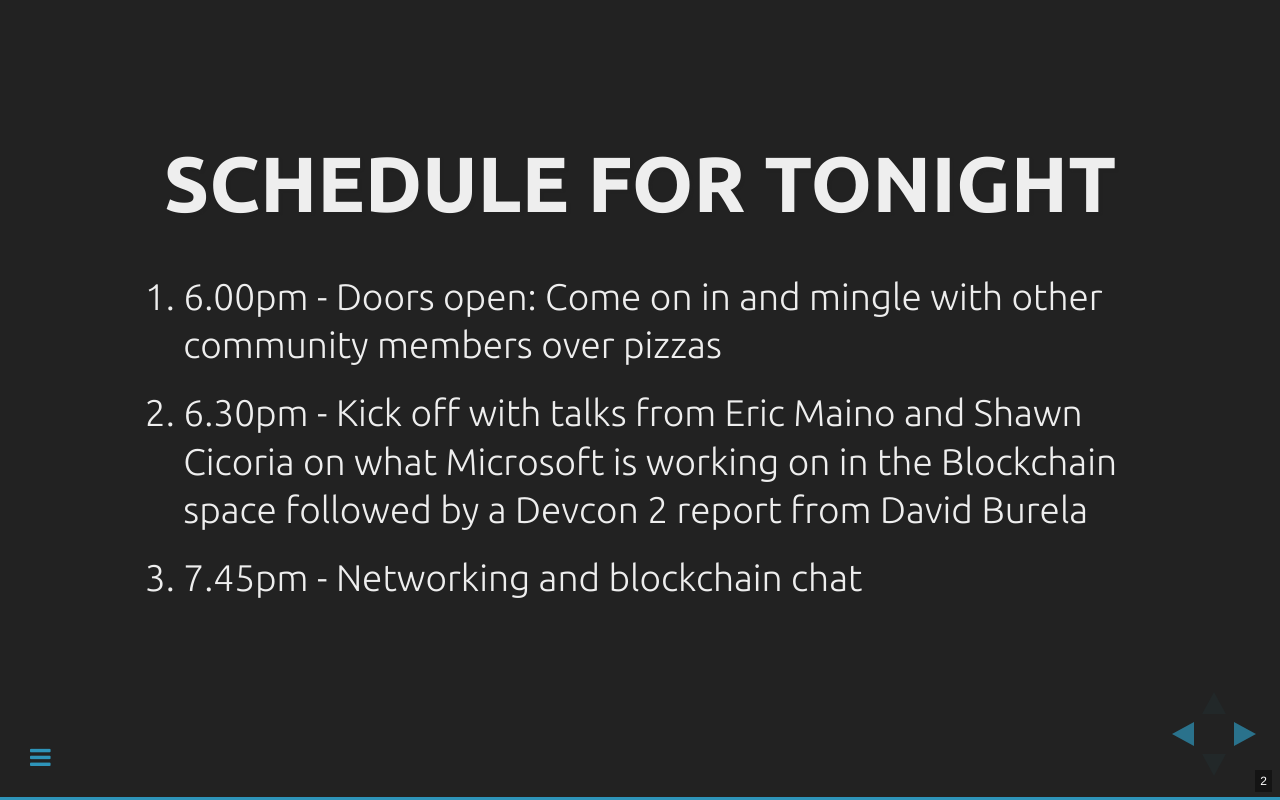
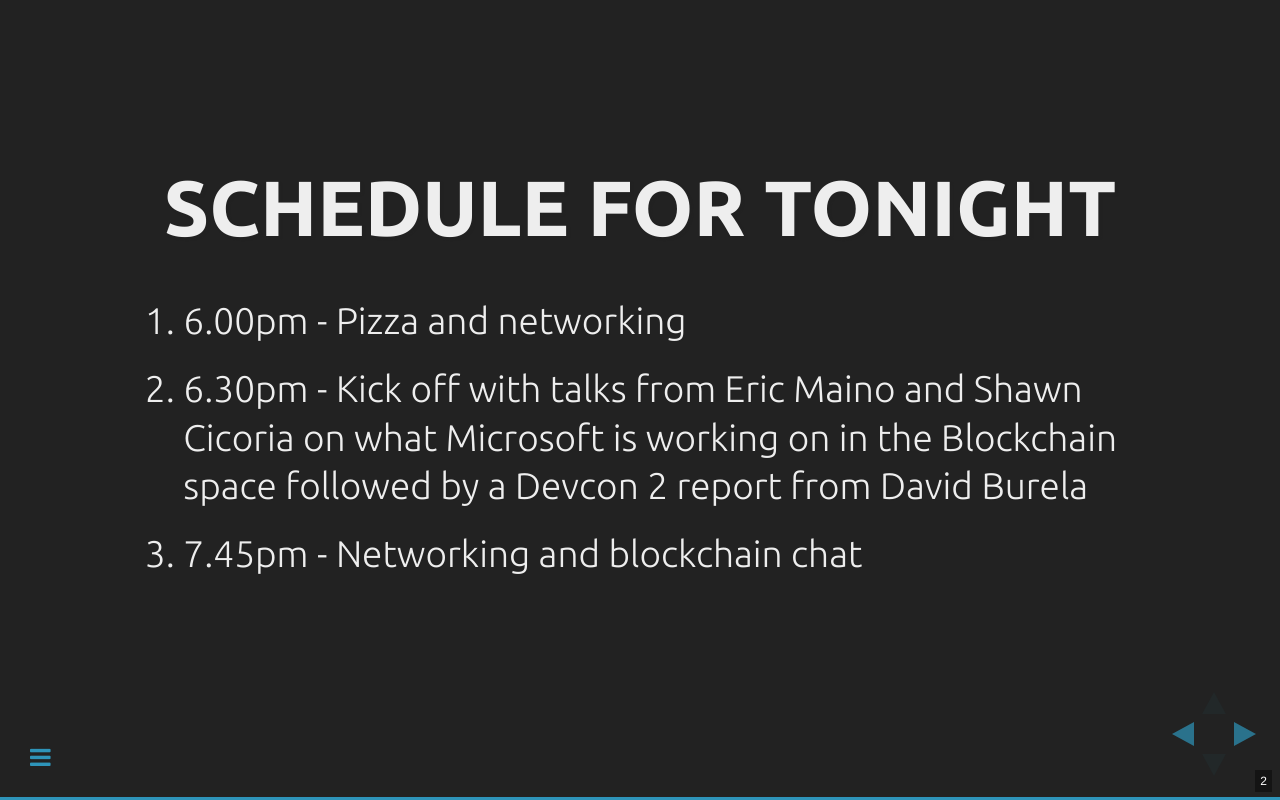
Before and after one commit to alantsen/bitcoinmelb-meetup, a website: page index.html in a window 1280 px wide. Both pictures are taken after a click on the button 1251 px from the left and 734 px from the top of the page. Drawn offline with Linux system fonts and the light colour scheme; files whose address does not match are found by name.

Commit message:
Typos 😟
Fixed a typo

```diff
--- a/index.html
+++ b/index.html
@@ -34,7 +34,7 @@
 
 				<section data-markdown>
 		          ##Schedule For Tonight
-				1. 6.00pm - Doors open: Come on in and mingle with other community members over pizzas
+				1. 6.00pm - Pizza and networking
 				2. 6.30pm - Kick off with talks from Eric Maino and Shawn Cicoria on what Microsoft is working on in the Blockchain space followed by a Devcon 2 report from David Burela
 				3. 7.45pm - Networking and blockchain chat
 				</section>
```
